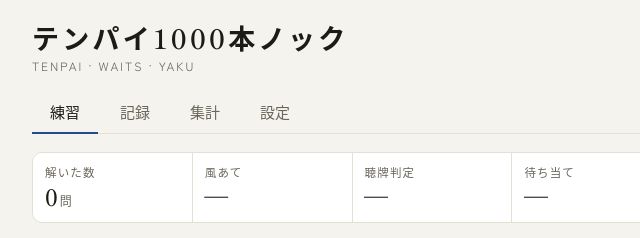
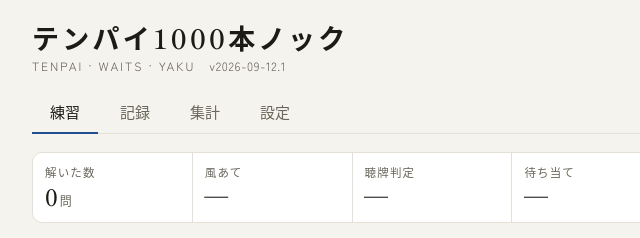
Before and after one commit to nori4121/tempai1000, a plain HTML site: page index.html in a window 1280 px wide. Shown: the top 238 px of the page, 208-848 px from the left. Drawn offline with Linux system fonts and the light colour scheme.

Commit message:
Add files via upload

```diff
--- a/index.html
+++ b/index.html
@@ -80,6 +80,7 @@ h1 .sub{
   display:block;font-family:var(--gothic);font-size:12px;font-weight:400;
   letter-spacing:.16em;color:var(--sub);margin-top:5px;
 }
+h1 .ver{margin-left:14px;letter-spacing:.06em;font-variant-numeric:tabular-nums}
 .savebox{display:flex;align-items:center;gap:12px}
 .unsaved{font-size:13px;color:var(--sub);white-space:nowrap}
 .unsaved.pending{color:var(--aka);font-weight:600}
@@ -441,7 +442,7 @@ button{font-family:var(--gothic);font-size:15.5px;cursor:pointer}
 <div class="wrap">
 
   <header>
-    <h1>テンパイ1000本ノック<span class="sub">TENPAI · WAITS · YAKU</span></h1>
+    <h1>テンパイ1000本ノック<span class="sub">TENPAI · WAITS · YAKU<span class="ver" id="ver"></span></span></h1>
     <div class="savebox">
       <span class="unsaved" id="unsaved"></span>
       <button class="btn save" id="save">記録を保存</button>
@@ -1322,6 +1323,7 @@ let score = { s0:null, s1:null, s2:null, s3:null, s4:null };
 let dunno = { s0:false, s1:false, s2:false, s3:false, s4:false };   // 「分からない」を選んだか
 let lastRender = 0;                 // 画面を描いた時刻
 const tooSoon = () => Date.now() - lastRender < 320;
+const APP_VERSION = '2026-09-12.1';       // version.json と合わせる
 
 /* ドラ表示牌の小さな表示 */
 function indBox(label, t){
@@ -2586,6 +2588,7 @@ function newProblem(){
   render();
 }
 
+$('ver').textContent = 'v' + APP_VERSION;
 loadSettings();
 loadRecords();
 renderFoot();
```
